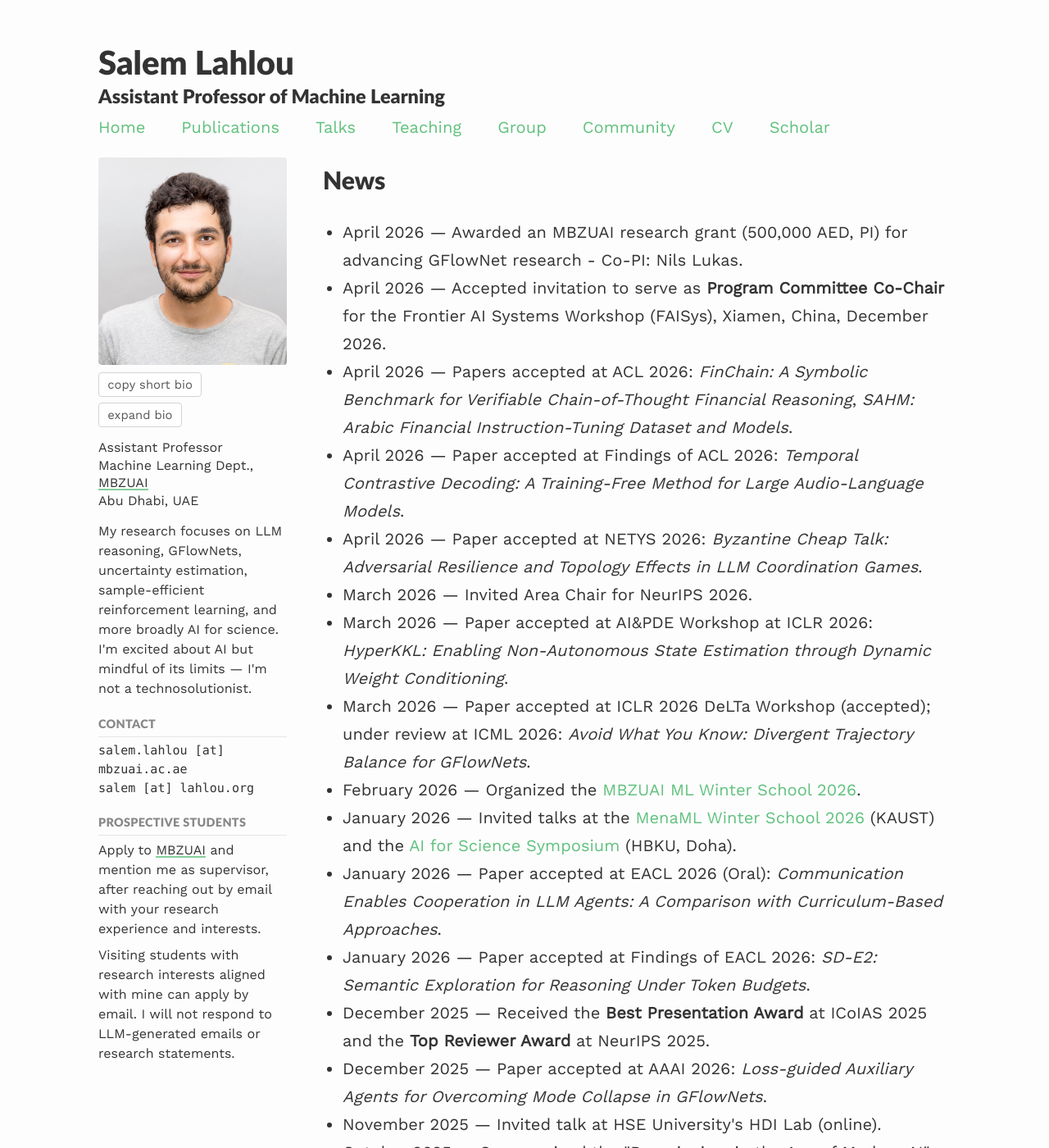
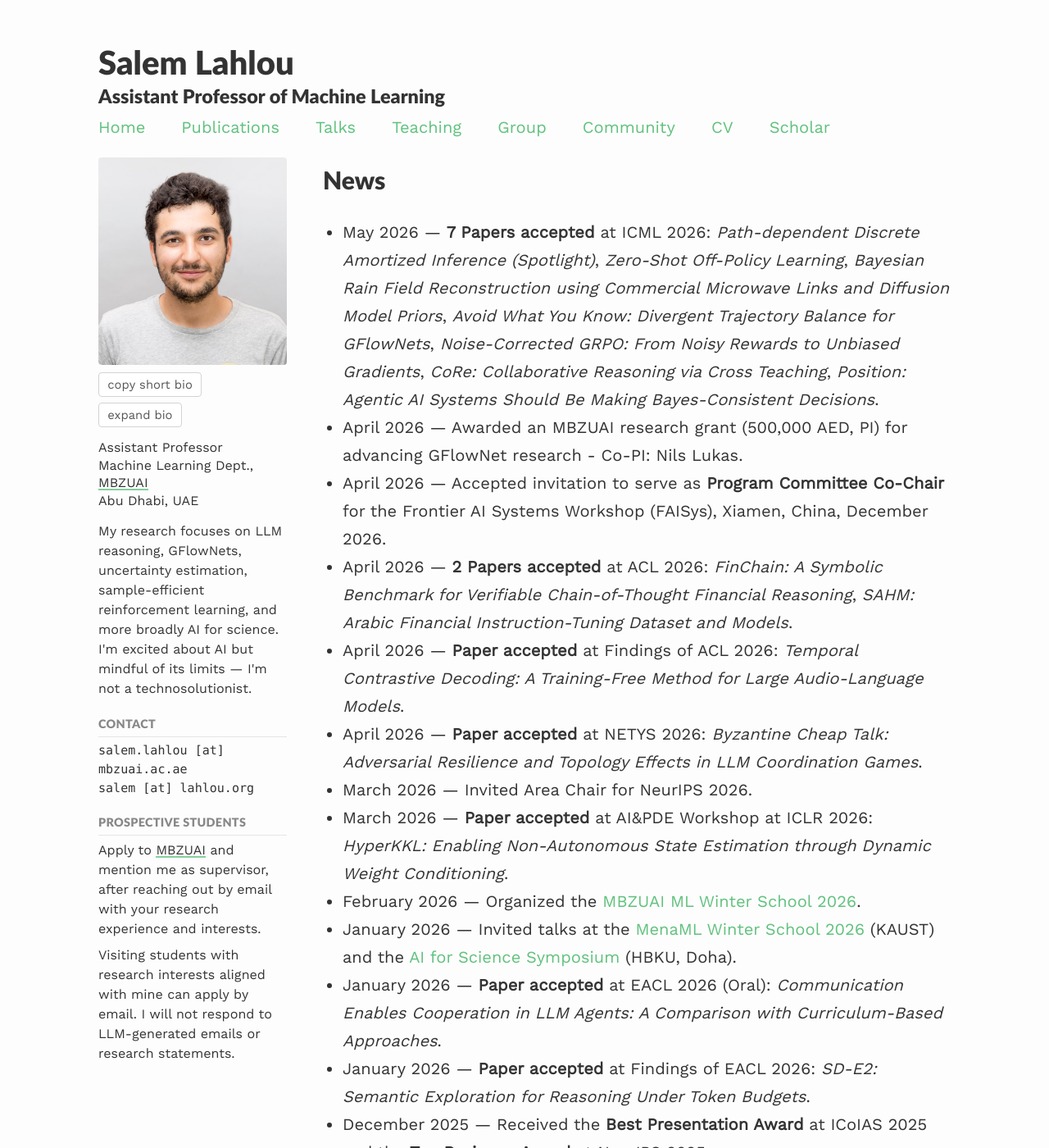
Before and after one commit to saleml/saleml.github.io, a Jekyll site: the page built from index.md, in a window 1280 px wide and 1400 px high. Shown: the whole window at 82% size. Built offline with Jekyll 4.4.1, drawn with Linux system fonts in a browser that asks for light colours; nearby versions of some CDN libraries; some of the changed text lies outside the part shown.

Commit message:
Update index.md to reflect recent paper acceptances and enhance news section formatting. Highlighted accepted papers with bold text for improved visibility and clarity.

```diff
--- a/index.md
+++ b/index.md
@@ -50,35 +50,35 @@
     <h2 class="home-news-heading">News</h2>
     <ul class="home-news-list">
   <!-- NEWS:START -->
+  <li><span class="news-date">May 2026</span> &mdash; <strong>7 Papers accepted</strong> at ICML 2026: <em>Path-dependent Discrete Amortized Inference (Spotlight)</em>, <em>Zero-Shot Off-Policy Learning</em>, <em>Bayesian Rain Field Reconstruction using Commercial Microwave Links and Diffusion Model Priors</em>, <em>Avoid What You Know: Divergent Trajectory Balance for GFlowNets</em>, <em>Noise-Corrected GRPO: From Noisy Rewards to Unbiased Gradients</em>, <em>CoRe: Collaborative Reasoning via Cross Teaching</em>, <em>Position: Agentic AI Systems Should Be Making Bayes-Consistent Decisions</em>.</li>
   <li><span class="news-date">April 2026</span> &mdash; Awarded an MBZUAI research grant (500,000 AED, PI) for advancing GFlowNet research - Co-PI: Nils Lukas.</li>
   <li><span class="news-date">April 2026</span> &mdash; Accepted invitation to serve as <strong>Program Committee Co-Chair</strong> for the Frontier AI Systems Workshop (FAISys), Xiamen, China, December 2026.</li>
-  <li><span class="news-date">April 2026</span> &mdash; Papers accepted at ACL 2026: <em>FinChain: A Symbolic Benchmark for Verifiable Chain-of-Thought Financial Reasoning</em>, <em>SAHM: Arabic Financial Instruction-Tuning Dataset and Models</em>.</li>
-  <li><span class="news-date">April 2026</span> &mdash; Paper accepted at Findings of ACL 2026: <em>Temporal Contrastive Decoding: A Training-Free Method for Large Audio-Language Models</em>.</li>
-  <li><span class="news-date">April 2026</span> &mdash; Paper accepted at NETYS 2026: <em>Byzantine Cheap Talk: Adversarial Resilience and Topology Effects in LLM Coordination Games</em>.</li>
+  <li><span class="news-date">April 2026</span> &mdash; <strong>2 Papers accepted</strong> at ACL 2026: <em>FinChain: A Symbolic Benchmark for Verifiable Chain-of-Thought Financial Reasoning</em>, <em>SAHM: Arabic Financial Instruction-Tuning Dataset and Models</em>.</li>
+  <li><span class="news-date">April 2026</span> &mdash; <strong>Paper accepted</strong> at Findings of ACL 2026: <em>Temporal Contrastive Decoding: A Training-Free Method for Large Audio-Language Models</em>.</li>
+  <li><span class="news-date">April 2026</span> &mdash; <strong>Paper accepted</strong> at NETYS 2026: <em>Byzantine Cheap Talk: Adversarial Resilience and Topology Effects in LLM Coordination Games</em>.</li>
   <li><span class="news-date">March 2026</span> &mdash; Invited Area Chair for NeurIPS 2026.</li>
-  <li><span class="news-date">March 2026</span> &mdash; Paper accepted at AI&amp;PDE Workshop at ICLR 2026: <em>HyperKKL: Enabling Non-Autonomous State Estimation through Dynamic Weight Conditioning</em>.</li>
-  <li><span class="news-date">March 2026</span> &mdash; Paper accepted at ICLR 2026 DeLTa Workshop (accepted); under review at ICML 2026: <em>Avoid What You Know: Divergent Trajectory Balance for GFlowNets</em>.</li>
+  <li><span class="news-date">March 2026</span> &mdash; <strong>Paper accepted</strong> at AI&amp;PDE Workshop at ICLR 2026: <em>HyperKKL: Enabling Non-Autonomous State Estimation through Dynamic Weight Conditioning</em>.</li>
   <li><span class="news-date">February 2026</span> &mdash; Organized the <a href="https://mlws.mbzuai.ac.ae" target="_blank">MBZUAI ML Winter School 2026</a>.</li>
   <li><span class="news-date">January 2026</span> &mdash; Invited talks at the <a href="https://mena.ml" target="_blank">MenaML Winter School 2026</a> (KAUST) and the <a href="https://ai4s.qcri.org/symposium" target="_blank">AI for Science Symposium</a> (HBKU, Doha).</li>
-  <li><span class="news-date">January 2026</span> &mdash; Paper accepted at EACL 2026 (Oral): <em>Communication Enables Cooperation in LLM Agents: A Comparison with Curriculum-Based Approaches</em>.</li>
-  <li><span class="news-date">January 2026</span> &mdash; Paper accepted at Findings of EACL 2026: <em>SD-E2: Semantic Exploration for Reasoning Under Token Budgets</em>.</li>
+  <li><span class="news-date">January 2026</span> &mdash; <strong>Paper accepted</strong> at EACL 2026 (Oral): <em>Communication Enables Cooperation in LLM Agents: A Comparison with Curriculum-Based Approaches</em>.</li>
+  <li><span class="news-date">January 2026</span> &mdash; <strong>Paper accepted</strong> at Findings of EACL 2026: <em>SD-E2: Semantic Exploration for Reasoning Under Token Budgets</em>.</li>
   <li><span class="news-date">December 2025</span> &mdash; Received the <strong>Best Presentation Award</strong> at ICoIAS 2025 and the <strong>Top Reviewer Award</strong> at NeurIPS 2025.</li>
-  <li><span class="news-date">December 2025</span> &mdash; Paper accepted at AAAI 2026: <em>Loss-guided Auxiliary Agents for Overcoming Mode Collapse in GFlowNets</em>.</li>
+  <li><span class="news-date">December 2025</span> &mdash; <strong>Paper accepted</strong> at AAAI 2026: <em>Loss-guided Auxiliary Agents for Overcoming Mode Collapse in GFlowNets</em>.</li>
   <li><span class="news-date">November 2025</span> &mdash; Invited talk at HSE University's HDI Lab (online).</li>
   <li><span class="news-date">October 2025</span> &mdash; Co-organized the "Bayesianism in the Age of Modern AI" workshop at MBZUAI.</li>
-  <li><span class="news-date">October 2025</span> &mdash; Paper accepted at JMLR 2026 (+ NeurIPS 2025 Workshop on Frontiers in Probabilistic Inference): <em>TorchGFN: A PyTorch GFlowNet Library</em>.</li>
-  <li><span class="news-date">October 2025</span> &mdash; Paper accepted at NeurIPS 2025 Machine Learning in Structural Biology Workshop; under review at UAI 2026: <em>Curriculum-Augmented GFlowNets for mRNA Sequence Generation</em>.</li>
+  <li><span class="news-date">October 2025</span> &mdash; <strong>Paper accepted</strong> at JMLR 2026: <em>TorchGFN: A PyTorch GFlowNet Library</em>.</li>
+  <li><span class="news-date">October 2025</span> &mdash; <strong>Paper accepted</strong> at NeurIPS 2025 Machine Learning in Structural Biology Workshop: <em>Curriculum-Augmented GFlowNets for mRNA Sequence Generation</em>.</li>
   <li><span class="news-date">September 2025</span> &mdash; Invited talk at Sorbonne University Abu Dhabi.</li>
   <li><span class="news-date">September 2025</span> &mdash; Invited Area Chair for ICML 2026.</li>
-  <li><span class="news-date">September 2025</span> &mdash; Paper accepted at NeurIPS 2025: <em>SVRPBench: A Realistic Benchmark for Stochastic Vehicle Routing Problem</em>.</li>
+  <li><span class="news-date">September 2025</span> &mdash; <strong>Paper accepted</strong> at NeurIPS 2025: <em>SVRPBench: A Realistic Benchmark for Stochastic Vehicle Routing Problem</em>.</li>
   <li><span class="news-date">June 2025</span> &mdash; Invited Area Chair for ICLR 2026.</li>
   <li><span class="news-date">May 2025</span> &mdash; Tutorial "Reinforcement Learning through a probabilistic lens" (<a href="{{site.baseurl}}/assets/files/metis2025.pdf" target="_blank">slides</a>) at the METIS Spring School.</li>
   <li><span class="news-date">May 2025</span> &mdash; Co-organized the <a href="https://istfm.github.io/index.html" target="_blank">International Symposium on Trustworthy Foundation Models</a> at MBZUAI; co-Program Chair at <a href="https://netys.org/" target="_blank">NETYS 2025</a> (Rabat).</li>
-  <li><span class="news-date">April 2025</span> &mdash; Paper accepted at UAI 2025 (+ oral at ICLR 2025 Workshop ICBINB): <em>On the Privacy Risks of Spiking Neural Networks: A Membership Inference Analysis</em>.</li>
+  <li><span class="news-date">April 2025</span> &mdash; <strong>Paper accepted</strong> at UAI 2025: <em>On the Privacy Risks of Spiking Neural Networks: A Membership Inference Analysis</em>.</li>
   <li><span class="news-date">February 2025</span> &mdash; Co-PI on the EnergyAI flagship research project (2M AED/year, 18 months) and on the Etihad flagship research project (400,000 USD, 12 months).</li>
   <li><span class="news-date">February 2025</span> &mdash; Talks at the <a href="https://emerging-ml.github.io/">MBZUAI&ndash;Berkeley Joint Workshop</a> and the <a href="https://mbzuai-paris.github.io/workshop-2025">MBZUAI Paris Workshop 2025</a>.</li>
-  <li><span class="news-date">February 2025</span> &mdash; Paper accepted at ICLR 2025 Workshop on Bidirectional Human-AI Alignment (to appear in PMLR): <em>Mitigating Societal Cognitive Overload in the Age of AI: Challenges and Directions</em>.</li>
-  <li><span class="news-date">January 2025</span> &mdash; Paper accepted at NAACL 2025: <em>PORT: Preference Optimization on Reasoning Traces</em>.</li>
+  <li><span class="news-date">February 2025</span> &mdash; <strong>Paper accepted</strong> at ICLR 2025 Workshop on Bidirectional Human-AI Alignment (to appear in PMLR): <em>Mitigating Societal Cognitive Overload in the Age of AI: Challenges and Directions</em>.</li>
+  <li><span class="news-date">January 2025</span> &mdash; <strong>Paper accepted</strong> at NAACL 2025: <em>PORT: Preference Optimization on Reasoning Traces</em>.</li>
   <li><span class="news-date">December 2024</span> &mdash; Keynote at the <a href="https://morocco.ai/events/conferences/MoroccoAI-Conference-2024/index.html">MoroccoAI 2024 conference</a>.</li>
   <li><span class="news-date">November 2024</span> &mdash; Attended the <a href="https://climb.berkeley.edu/climb-workshop/">CLIMB</a> and <a href="https://simons.berkeley.edu/workshops/domain-adaptation-related-areas" target="_blank">Domain Adaptation</a> workshops at the Simons Institute, UC Berkeley.</li>
   <li><span class="news-date">September 2024</span> &mdash; Joined MBZUAI as Assistant Professor in the Machine Learning department.</li>
```
